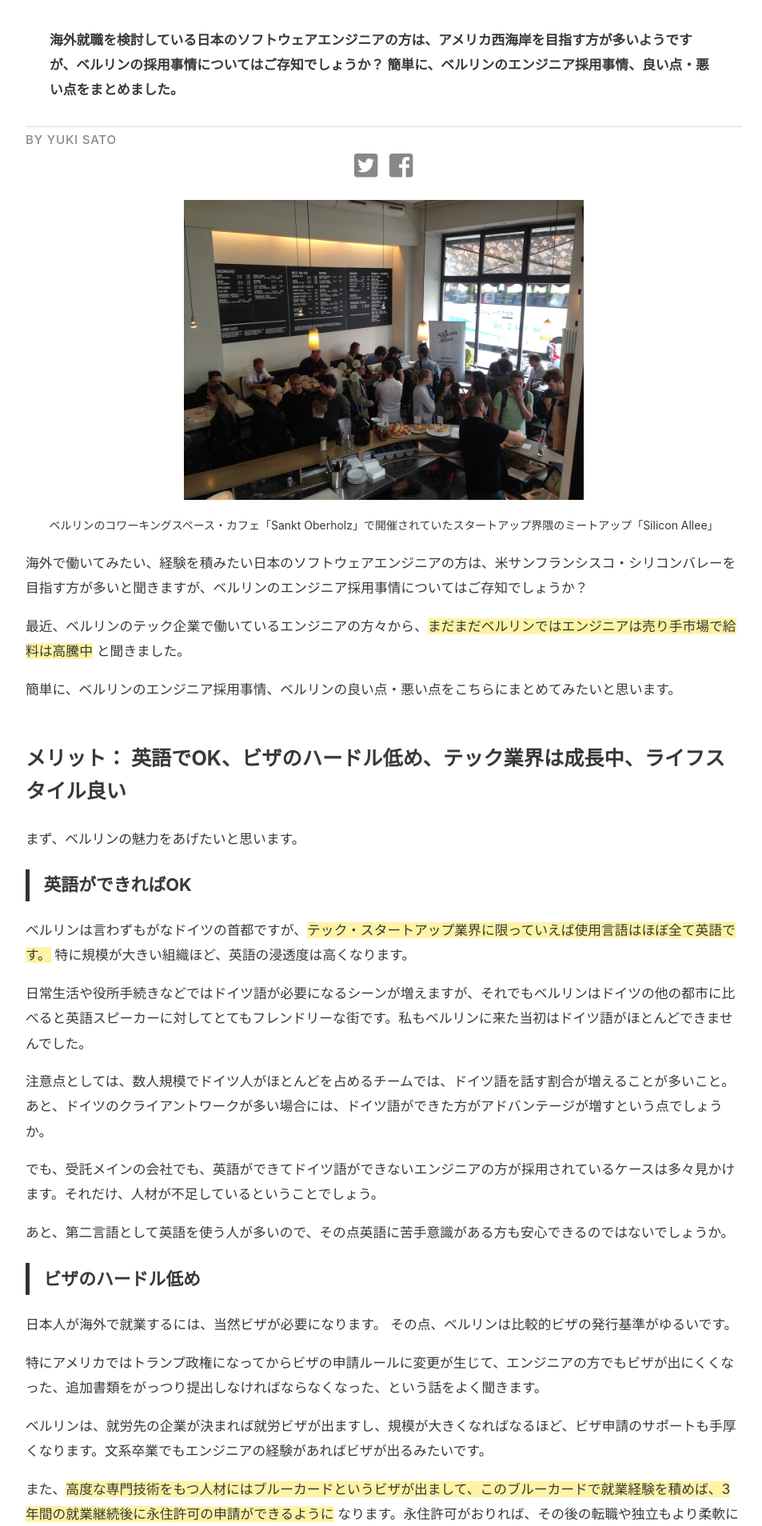
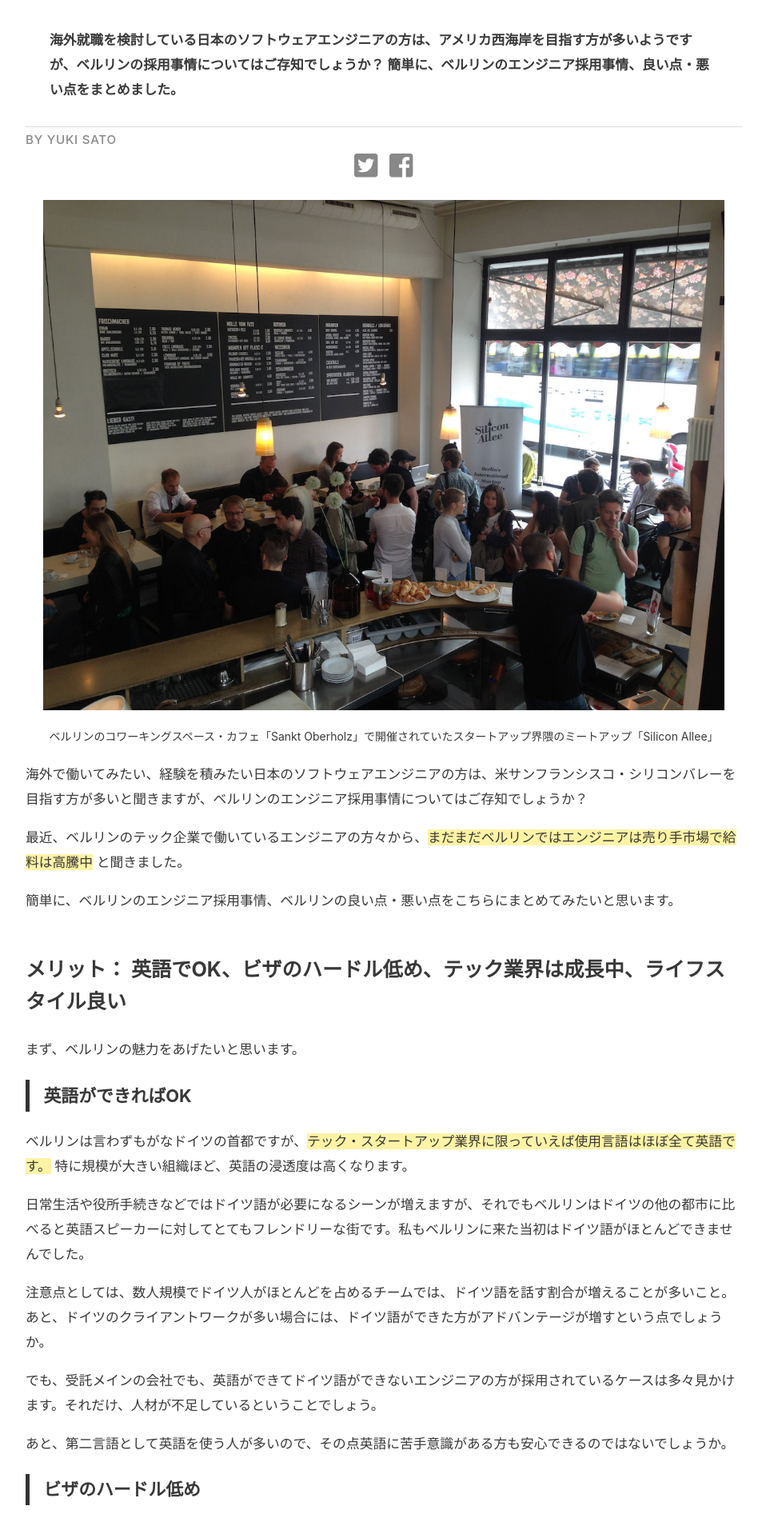
Before and after one commit to youxiberlin/blog, a Jekyll site: the page built from _posts/2018-03-06-why-berlin-attracts-engineer.md, in a window 1280 px wide. Shown: the part 313-2221 px from the top of the page at 80% size, without its empty margins (160-1113 px from the left). Built offline with Jekyll 4.4.1, drawn with Linux system fonts in a browser that asks for light colours; nearby versions of some CDN libraries.

Commit message:
image size changed to percent

```diff
--- a/_posts/2018-03-06-why-berlin-attracts-engineer.md
+++ b/_posts/2018-03-06-why-berlin-attracts-engineer.md
@@ -9,7 +9,7 @@ excerpt_separator: <!--more-->
 description: 海外就職を検討している日本のソフトウェアエンジニアの方は、アメリカ西海岸を目指す方が多いようですが、ベルリンの採用事情についてはご存知でしょうか？ 簡単に、ベルリンのエンジニア採用事情、良い点・悪い点をまとめました。
 image: "silicon-allee.jpg"
 ---
-![silicon allee](/img/silicon-allee.jpg){:width="500px"}
+![silicon allee](/img/silicon-allee.jpg){:width="95%"}
 <center><small>ベルリンのコワーキングスペース・カフェ「Sankt Oberholz」で開催されていたスタートアップ界隈のミートアップ「Silicon Allee」</small></center>
 
 海外で働いてみたい、経験を積みたい日本のソフトウェアエンジニアの方は、米サンフランシスコ・シリコンバレーを目指す方が多いと聞きますが、ベルリンのエンジニア採用事情についてはご存知でしょうか？<!--more-->
--- a/_posts/2018-06-07-i-join-coding-bootcamp.markdown
+++ b/_posts/2018-06-07-i-join-coding-bootcamp.markdown
@@ -16,7 +16,7 @@ image: "bootcamp-picnic.png"
 先日は、同じブートキャンプに参加するクラスメートたちと初対面。
 初対面はベルリンらしく、河原でピクニックでした。笑
 
-![bootcamp](/img/bootcamp-picnic.png){:width="550px"}
+![bootcamp](/img/bootcamp-picnic.png){:width="95%"}
 
 ブートキャンプには20名ほどが参加するようです。
 既に参加を決めている人たちは、専用のSlackチャンネルでやりとりを始めています。
```
